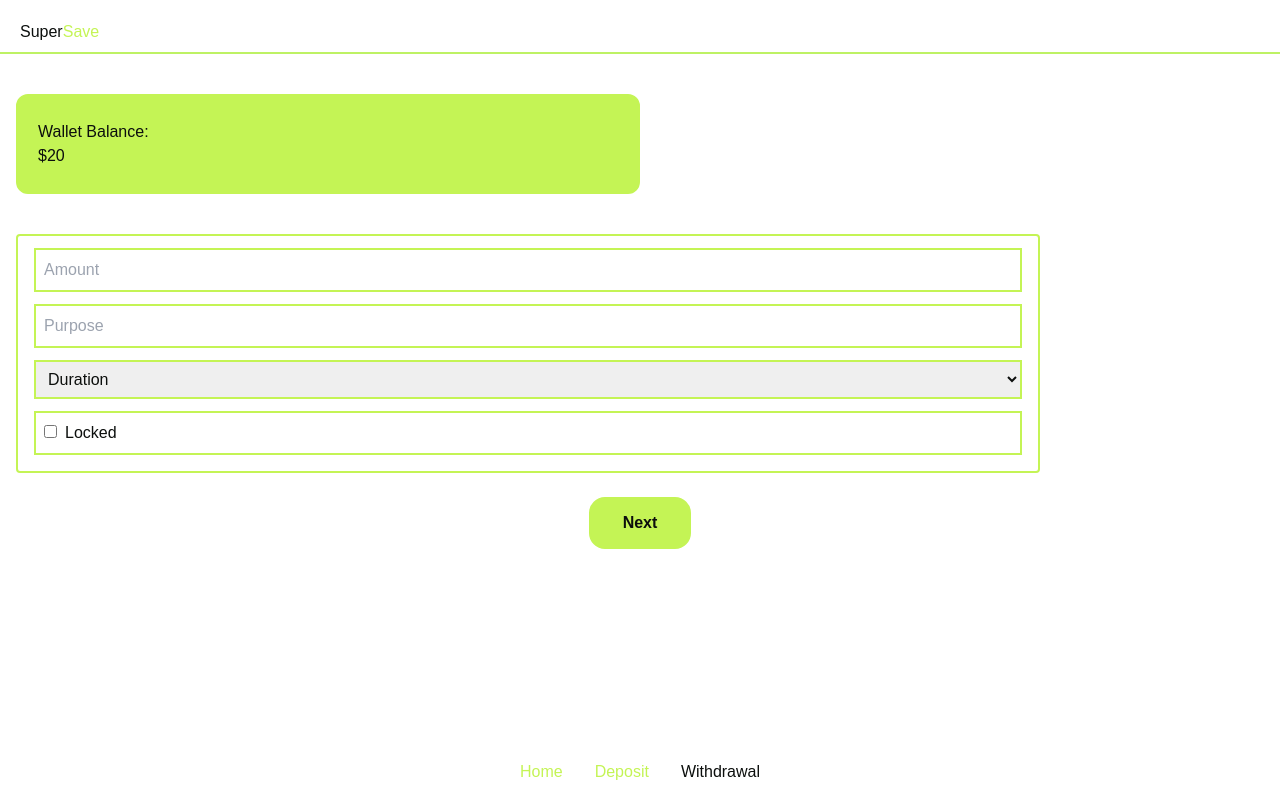
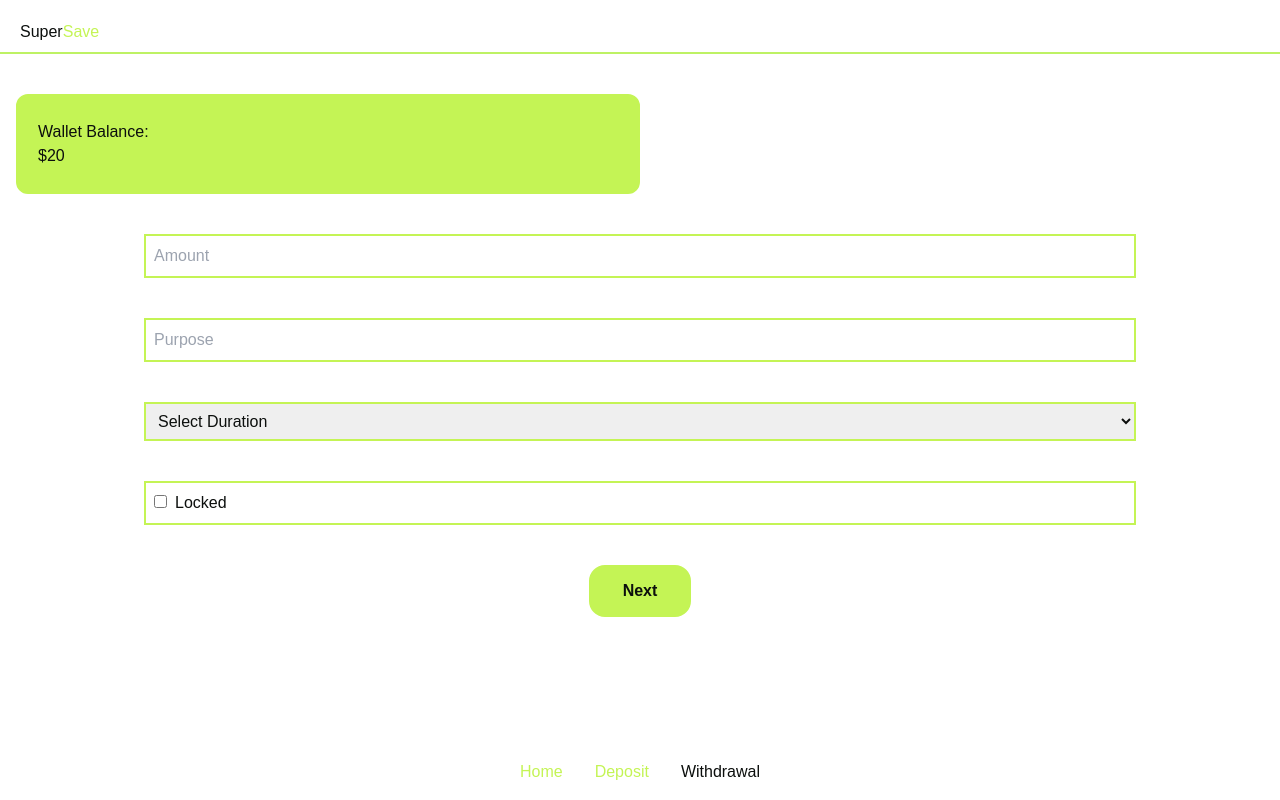
Before and after one commit to Preciousnnebuogor/supersave, a Next.js app: page /deposit in a window 1280 px wide. Built offline with nearby package versions, Linux system fonts and the light colour scheme.

Commit message:
added form validation

```diff
--- a/app/(sector)/deposit.tsx
+++ b/app/(sector)/deposit.tsx
@@ -1,11 +1,63 @@
-"use client"
+"use client";
 
-import Link from "next/link"
+import Link from "next/link";
+import { zodResolver } from "@hookform/resolvers/zod";
+import { useForm } from "react-hook-form";
+import { ZodType, z } from "zod";
+import React from "react";
 
+
+
+
+
+const schema = z.object({
+  amount: z.number(),
+  purpose: z.string().min(3, { message: "must contain 3 to 10 " }).max(10),
+  duration: z.enum(
+    [
+      "1week",
+      "2weeks",
+      "3weeks",
+      "4weeks",
+      "5weeks",
+      "6weeks",
+      "7weeks",
+      "8weeks",
+      "9weeks",
+      "10weeks",
+      "11weeks",
+      "1year",
+    ],
+    {
+      errorMap: () => ({ message: "Please select a valid duration" }),
+    }
+  ),
+})
+
+type FormData = z.infer<typeof schema>
+
+
+// type FormData = {
+//   amount: number
+//   purpose: string
+//   duration:
+// }
 export default function Deposit() {
+
+  const {
+    register,
+    handleSubmit,
+    formState: { errors },
+  } = useForm<FormData>({
+    resolver: zodResolver(schema),
+  })
+
+  const submitData = (data: FormData) => {
+    console.log("Form has been validated")
+  }
+
   return (
     <div className={``}>
-
       <div className={`px-4 mt-10`}>
         <div
           className={`border-2 border-primary rounded-xl bg-primary w-[50%] px-5 py-6`}
@@ -13,55 +65,77 @@ export default function Deposit() {
           <h1>Wallet Balance:</h1>
           <h1>$20</h1>
         </div>
-        <div
-          className={`border-2 border-primary rounded mt-10 px-4 w-[80vw] pb-4`}
-        >
+        <div className={`flex flex-col items-center justify-center `}>
+          <form onSubmit={handleSubmit(submitData)}>
+            <div className={` mt-10 px-4 w-[80vw] pb-4 space-y-10`}>
+              <input
+                type="number"
+                placeholder="Amount"
+                {...register("amount", { valueAsNumber: true })}
+                className={`border-2 border-primary px-2 py-2  text-black w-full`}
+              />
+              {errors.amount && (
+                <span className={`text-red-700`}>{errors.amount.message}</span>
+              )}
+
               <input
                 type="text"
-            placeholder="Amount"
-            className={`border-2 border-primary px-2 py-2 mt-3 text-black w-full`}
+                placeholder="Purpose"
+                {...register("purpose")}
+                className={`border-2 border-primary px-2 py-2 w-full`}
               />
+              {errors.purpose?.message && (
+                <span className={`text-red-700`}>{errors.purpose.message}</span>
+              )}
 
-          <input type="text" placeholder="Purpose" className={`border-2 border-primary px-2 py-2 mt-3 w-full`}>
-
-          </input>
-
-          <select className={`border-2 border-primary px-2 py-2 mt-3 w-full`}>
-            <option value="Plan">Duration</option>
-            <option value="Plan">1week</option>
-            <option value="Plan">2weeks</option>
-            <option value="Plan">1months</option>
-            <option value="Plan">2months</option>
-            <option value="Plan">3months</option>
-            <option value="Plan">4months</option>
-            <option value="Plan">5months</option>
-            <option value="Plan">6months</option>
-             <option value="Plan">7months</option>
-              <option value="Plan">8months</option>
-               <option value="Plan">9months</option>
-                <option value="Plan">10months</option>
-                 <option value="Plan">11months</option>
-                  <option value="Plan">1year</option>
+              <select
+                id="duration"
+                {...register("duration")}
+                className={`border-2 border-primary px-2 py-2  w-full`}
+              >
+                <option value="duration">Select Duration</option>
+                <option value="1week">1week</option>
+                <option value="2weeks">2weeks</option>
+                <option value="1month">1months</option>
+                <option value="2months">2months</option>
+                <option value="3months">3months</option>
+                <option value="4months">4months</option>
+                <option value="5months">5months</option>
+                <option value="6months">6months</option>
+                <option value="7months">7months</option>
+                <option value="8months">8months</option>
+                <option value="9months">9months</option>
+                <option value="10months">10months</option>
+                <option value="11months">11months</option>
+                <option value="1year">1year</option>
               </select>
+              {errors.duration?.message && (
+                <span className={`text-red-700`}>{errors.duration.message}</span>
+              )}
 
               <div
-            className={`border-2 border-primary px-2 py-2 mt-3 w-full space-x-2`}
+                className={`border-2 border-primary px-2 py-2 w-full space-x-2`}
               >
                 <label>
-              <input type="checkbox" placeholder="lock" className={`mr-2`} />
+                  <input
+                    type="checkbox"
+                    placeholder="lock"
+                    className={`mr-2`}
+                  />
                   Locked
                 </label>
               </div>
             </div>
 
             <div className={`mt-6  flex items-center justify-center`}>
-          <Link href={""}>
               <button
+                type="submit"
                 className={`rounded-2xl text-center font-bold px-8 py-3  bg-primary border-2 border-primary`}
               >
                 Next
               </button>
-          </Link>
+            </div>
+          </form>
         </div>
       </div>
     </div>
--- a/package.json
+++ b/package.json
@@ -17,6 +17,7 @@
     "@celo/rainbowkit-celo": "^1.2.0",
     "@headlessui/react": "^2.0.4",
     "@heroicons/react": "^2.1.3",
+    "@hookform/resolvers": "^3.9.0",
     "@radix-ui/react-dialog": "^1.0.5",
     "@radix-ui/react-slot": "^1.0.2",
     "@rainbow-me/rainbowkit": "^2.1.1",
@@ -30,6 +31,7 @@
     "next-themes": "^0.2.1",
     "react": "^18.2.0",
     "react-dom": "^18.2.0",
+    "react-hook-form": "^7.52.2",
     "react-icons": "^5.0.1",
     "sharp": "^0.31.3",
     "sonner": "^1.4.41",
@@ -37,6 +39,8 @@
     "tailwindcss-animate": "^1.0.6",
     "viem": "^2.13.1",
     "wagmi": "^2.9.7",
+    "yup": "^1.4.0",
+    "zod": "^3.23.8",
     "zustand": "^4.5.2"
   },
   "devDependencies": {
```
Also changed, not shown: 1 other file (tests, documents, lock files or other folders). Lines whose indentation alone changed are shown as unchanged.
